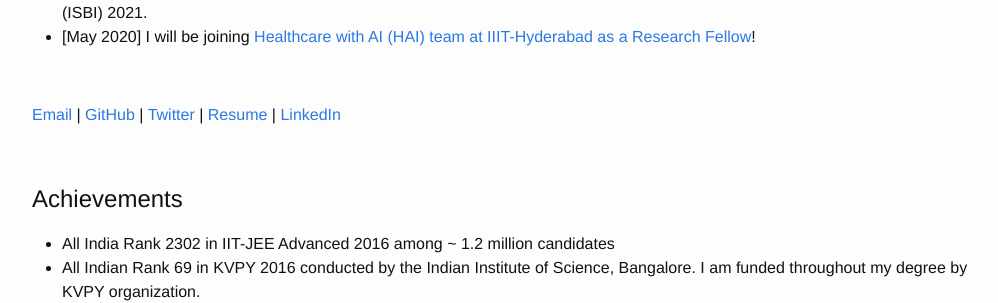
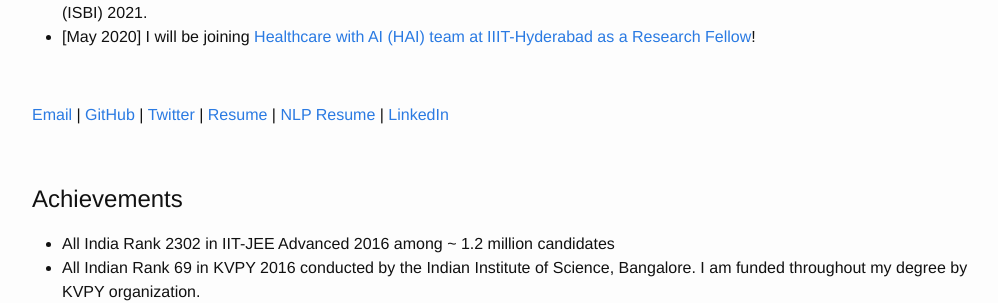
Before and after one commit to VirajBagal/VirajBagal.github.io, a Jekyll site: the page built from index.md, in a window 1280 px wide and 900 px high, scrolled down 403 px. Shown: the part 154-457 px from the top of the window, without its empty margins (138-1136 px from the left). Built offline with Jekyll 4.4.1, drawn with Linux system fonts in a browser that asks for light colours.

Commit message:
Update index.md
Added NLP resume

```diff
--- a/index.md
+++ b/index.md
@@ -34,7 +34,7 @@ the International Symposium of Biomedical Imaging (ISBI) 2021.
 
 
 <br />
-<p> <a href="mailto:virajbagal12@gmail.com"> Email </a> | <a href="http://github.com/VirajBagal/">GitHub</a> | <a href="http://twitter.com/viraj_bagal/">Twitter</a> | <a href="/data/resume.pdf">Resume</a>  |
+<p> <a href="mailto:virajbagal12@gmail.com"> Email </a> | <a href="http://github.com/VirajBagal/">GitHub</a> | <a href="http://twitter.com/viraj_bagal/">Twitter</a> | <a href="/data/resume.pdf">Resume</a>  | <a href="/data/nlp_resume.pdf">NLP Resume</a>  |
 <a href="https://www.linkedin.com/in/viraj-bagal-02035b194/">LinkedIn</a> </p>
 
 <br />
```
